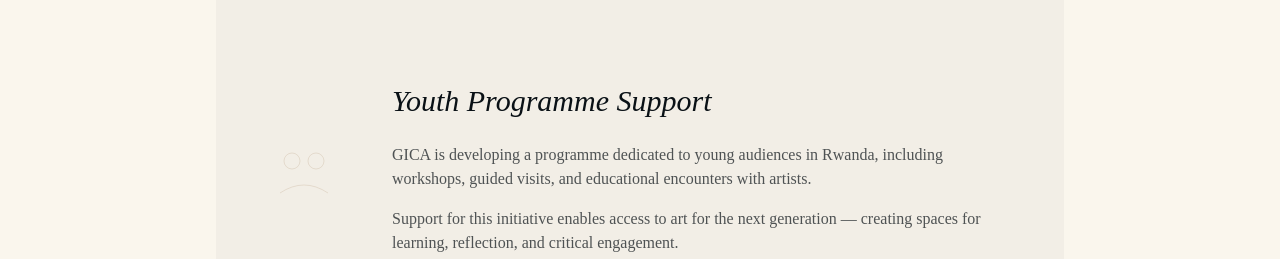
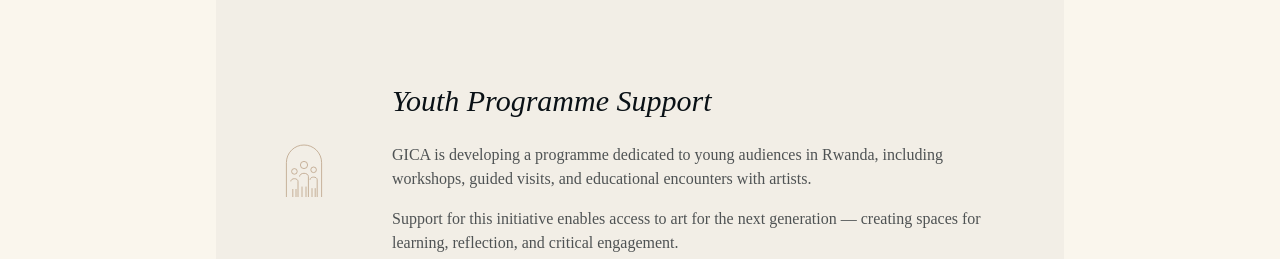
Before and after one commit to GasoreMoise/Gihanga-Institute-of-Contemporary-Art-GICA, a Next.js app: page /en/support in a window 1280 px wide. Shown: the part 2080-2339 px from the top of the page. Built offline with nearby package versions, Linux system fonts and the light colour scheme.

Commit message:
Support Icon Update

```diff
--- a/app/[locale]/support/page.tsx
+++ b/app/[locale]/support/page.tsx
@@ -175,7 +175,7 @@ export default function SupportPage() {
                                                 className="text-2xl md:text-3xl font-light select-none leading-none block pb-1"
                                             >
                                                 *
-                    </motion.span>
+                                            </motion.span>
                                         </button>
                                     </div>
                                 </div>
@@ -205,14 +205,25 @@ export default function SupportPage() {
                         );
                     })}
 
-                    {/* 4. YOUTH PROGRAMME */}
+                    {/* 4. YOUTH PROGRAMME SECTION WITH HIGHLY REFINED FAMILY ICON */}
                     <div className="support-item bg-black/[0.03] -mx-6 px-6 md:mx-0 md:px-0 grid grid-cols-1 md:grid-cols-12 py-16 md:py-24 pb-10 gap-8 md:gap-4 items-center">
                         <div className="md:col-span-2 flex justify-center md:justify-start md:pl-12">
-                            <div className="w-20 h-20 opacity-60">
-                                <svg viewBox="0 0 100 100" className="w-full h-full stroke-[0.5px] fill-none stroke-[#B59A7D]">
-                                    <circle cx="35" cy="40" r="10" />
-                                    <circle cx="65" cy="40" r="10" />
-                                    <path d="M20 80 Q50 60 80 80" />
+                            <div className="w-20 h-20 opacity-90">
+                                <svg viewBox="0 0 100 100" className="w-full h-full stroke-[1px] fill-none stroke-[#B59A7D] stroke-linecap-round stroke-linejoin-round">
+                                    {/* Architectural Archway Outline */}
+                                    <path d="M28 85 V 42 A 22 22 0 0 1 72 42 V 85" />
+
+                                    {/* Center Figure (Adult / Guide) */}
+                                    <circle cx="50" cy="45" r="4.5" />
+                                    <path d="M44.5 59.5 C 44.5 54, 55.5 54, 55.5 59.5 V 85 M47.5 85 V 72 M52.5 85 V 72" />
+
+                                    {/* Left Figure (Youth / Child) */}
+                                    <circle cx="38" cy="53" r="3.5" />
+                                    <path d="M33.5 65.5 C 33.5 61, 42.5 61, 42.5 65.5 V 85 M36 85 V 75 M40 85 V 75" />
+
+                                    {/* Right Figure (Youth / Child) */}
+                                    <circle cx="62" cy="51" r="3.5" />
+                                    <path d="M57.5 63.5 C 57.5 59, 66.5 59, 66.5 63.5 V 85 M60 85 V 74 M64 85 V 74" />
                                 </svg>
                             </div>
                         </div>
```
